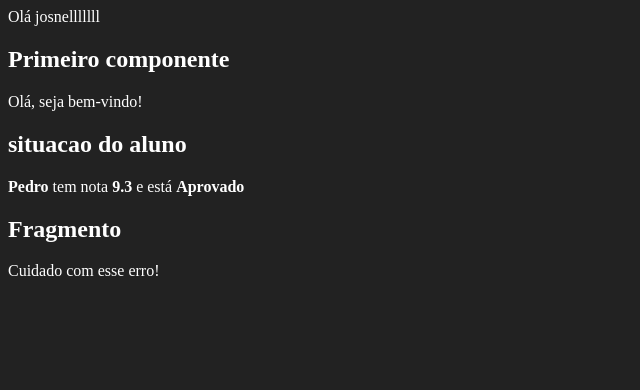
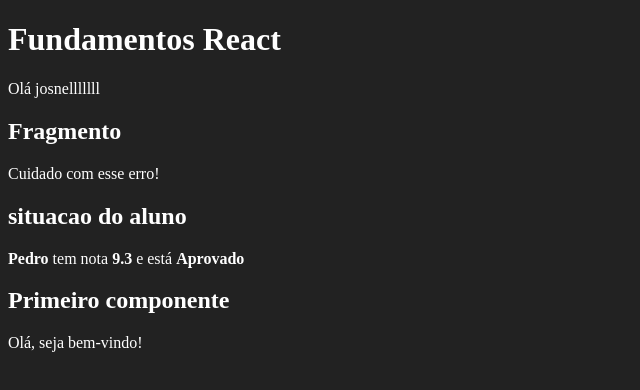
Before and after one commit to icaro-nog/react-redux-udemy, a React (Create React App) app in the folder fundamentos-react/: page / in a window 1280 px wide. Shown: the top 390 px of the page, without its empty margins (0-640 px from the left). Built offline with nearby package versions, Linux system fonts and the light colour scheme.

Commit message:
Componente App

```diff
--- /dev/null
+++ b/fundamentos-react/src/App.jsx
@@ -0,0 +1,22 @@
+import React from 'react';
+import './index.css'
+import Primeiro from './components/basicos/Primeiro'
+import ComParametro from './components/basicos/ComParametro';
+import Fragmento from './components/basicos/Fragmento';
+
+export function App(props) {
+    return (
+        <div id='app'>
+            <h1>Fundamentos React</h1>
+            Olá josnelllllll
+            <br></br>
+            <Fragmento></Fragmento>
+            <ComParametro
+                situacao='situacao do aluno'
+                aluno='Pedro'
+                nota={9.3}
+            ></ComParametro>
+            <Primeiro></Primeiro>
+        </div>
+    )
+}
--- a/fundamentos-react/src/index.js
+++ b/fundamentos-react/src/index.js
@@ -1,22 +1,9 @@
 import ReactDOM from 'react-dom/client';
 import React from 'react';
-import './index.css'
-import Primeiro from './components/basicos/Primeiro'
-import ComParametro from './components/basicos/ComParametro';
-import Fragmento from './components/basicos/Fragmento';
 
+import { App } from './App';
 
 const div = ReactDOM.createRoot(document.getElementById('root'))
 div.render(
-    <div>
-        Olá josnelllllll
-        <br></br>
-        <Primeiro></Primeiro>
-        <ComParametro
-            situacao='situacao do aluno'
-            aluno='Pedro'
-            nota={9.3}
-        ></ComParametro>
-        <Fragmento></Fragmento>
-    </div>
+    <App></App>
 )
```
